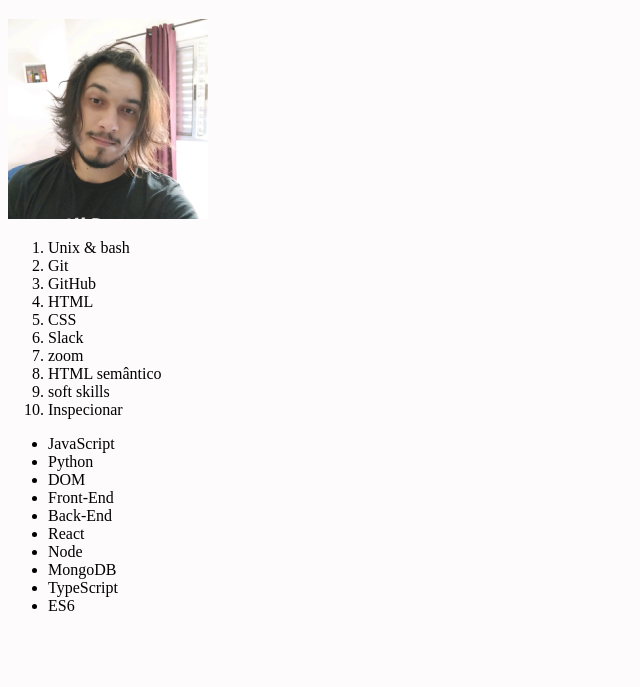
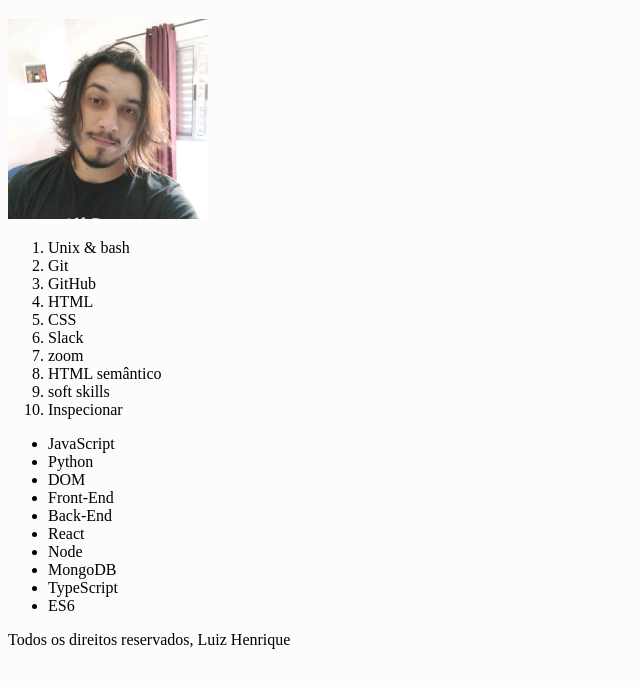
Before and after one commit to wxluiz/lessons-learned, a website: page index.html in a window 1280 px wide. Shown: the part 61-748 px from the top of the page, without its empty margins (0-640 px from the left). Drawn offline with Linux system fonts and the light colour scheme.

Commit message:
Requisito 6 feito

```diff
--- a/index.html
+++ b/index.html
@@ -36,5 +36,8 @@
         <li>TypeScript</li>
         <li>ES6</li>
     </ul>
+    <footer id="rodape">
+        <p>Todos os direitos reservados, Luiz Henrique</p>
+    </footer>
 </body>
 </html>
```
